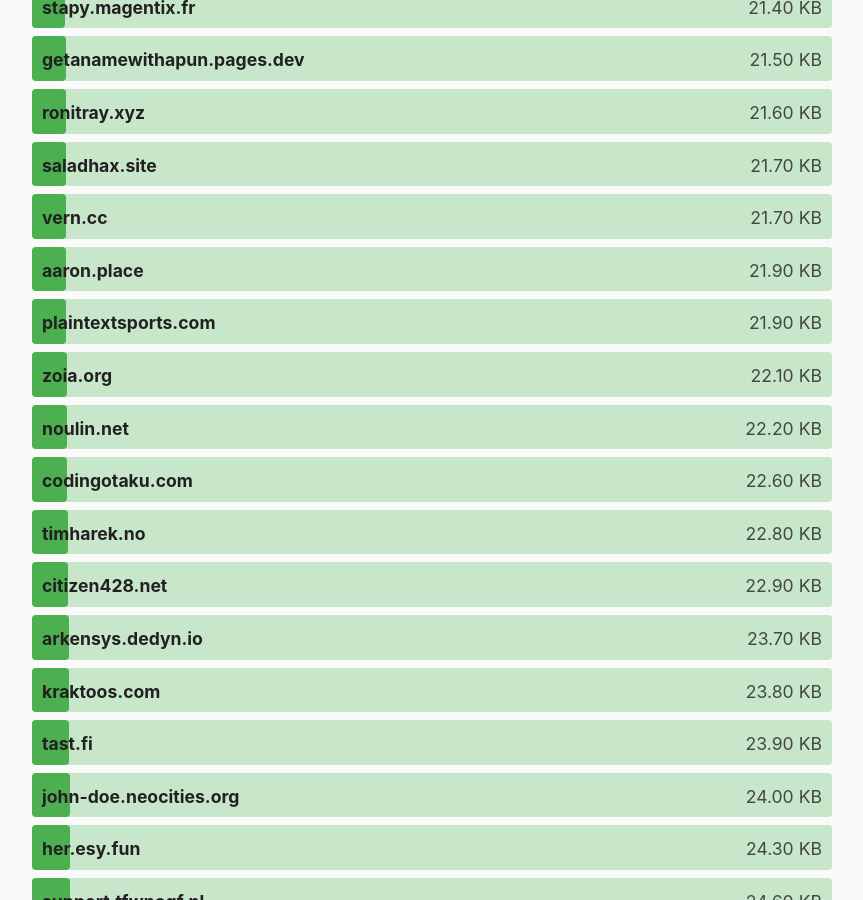
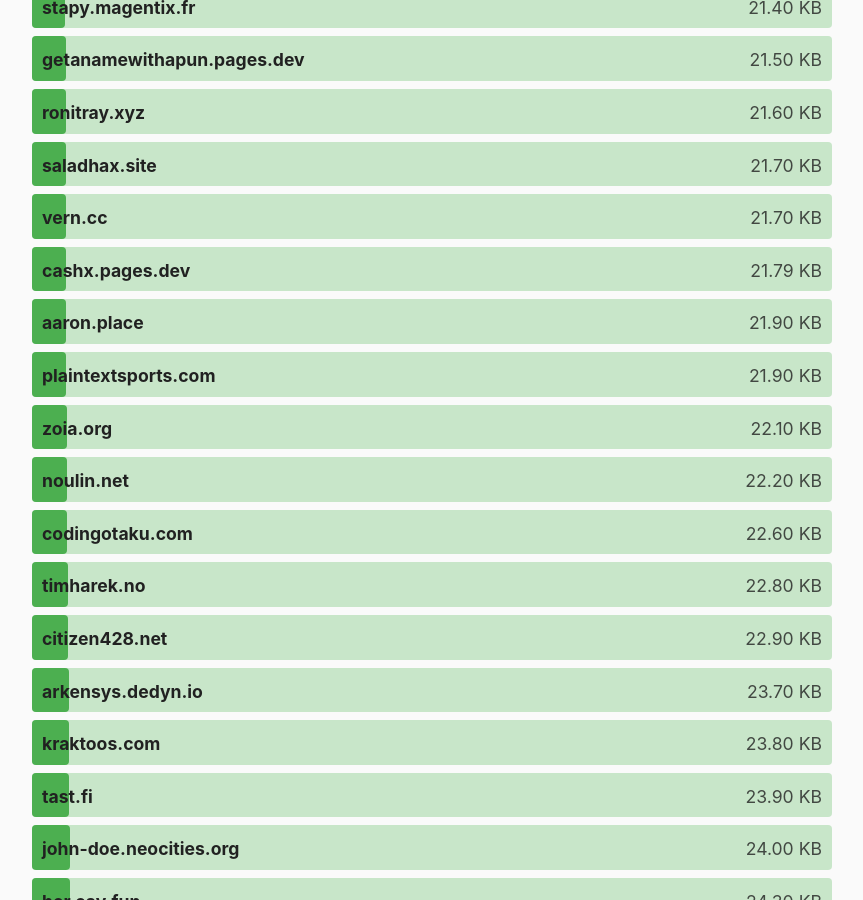
Before and after one commit to kevquirk/512kb.club, a Jekyll site: the page built from index.md, in a window 1280 px wide and 900 px high, scrolled down 10054 px. Shown: the whole window, without its empty margins (208-1071 px from the left). Built offline with Jekyll 4.4.1, drawn with Linux system fonts in a browser that asks for light colours.

Commit message:
Update sites.yml
https://radar.cloudflare.com/scan/60940bd6-618a-44a1-822d-214266942891/summary

```diff
--- a/_data/sites.yml
+++ b/_data/sites.yml
@@ -3807,3 +3807,8 @@
   url: https://zwieratko.sk/
   size: 28.07
   last_checked: 2024-02-11
+
+- domain: cashx.pages.dev
+  url: https://cashx.pages.dev/
+  size: 21.79
+  last_checked: 2024-03-25
```
